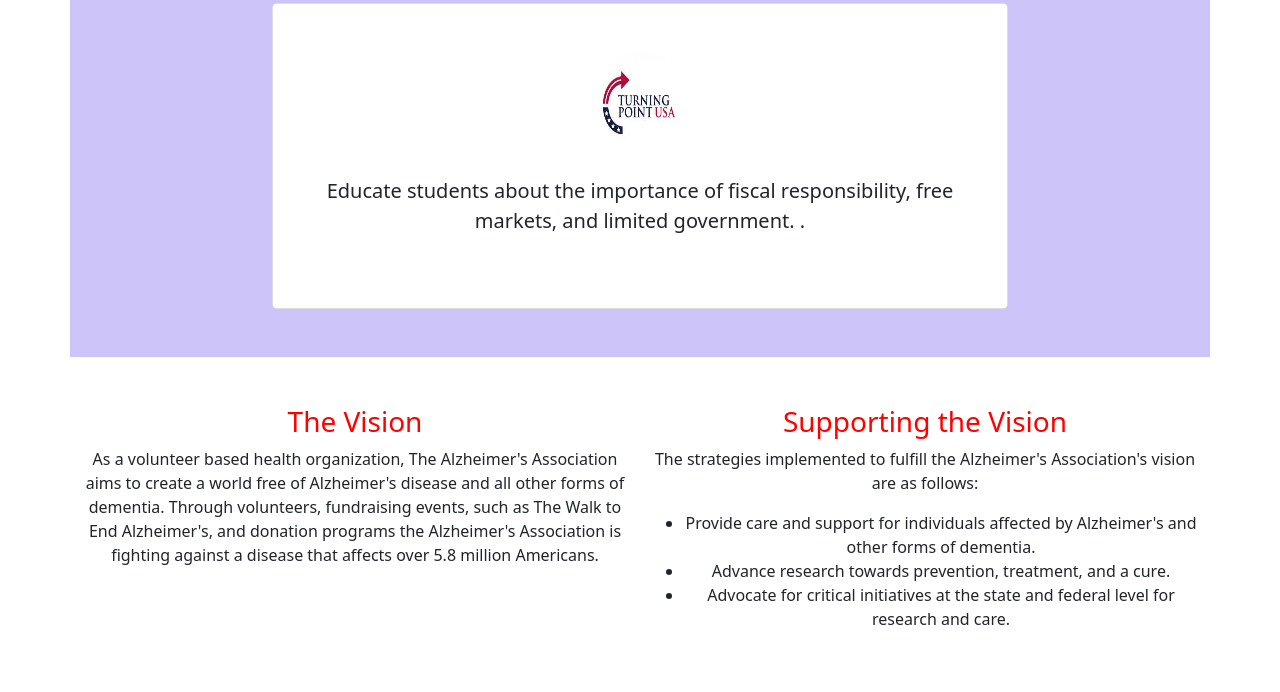
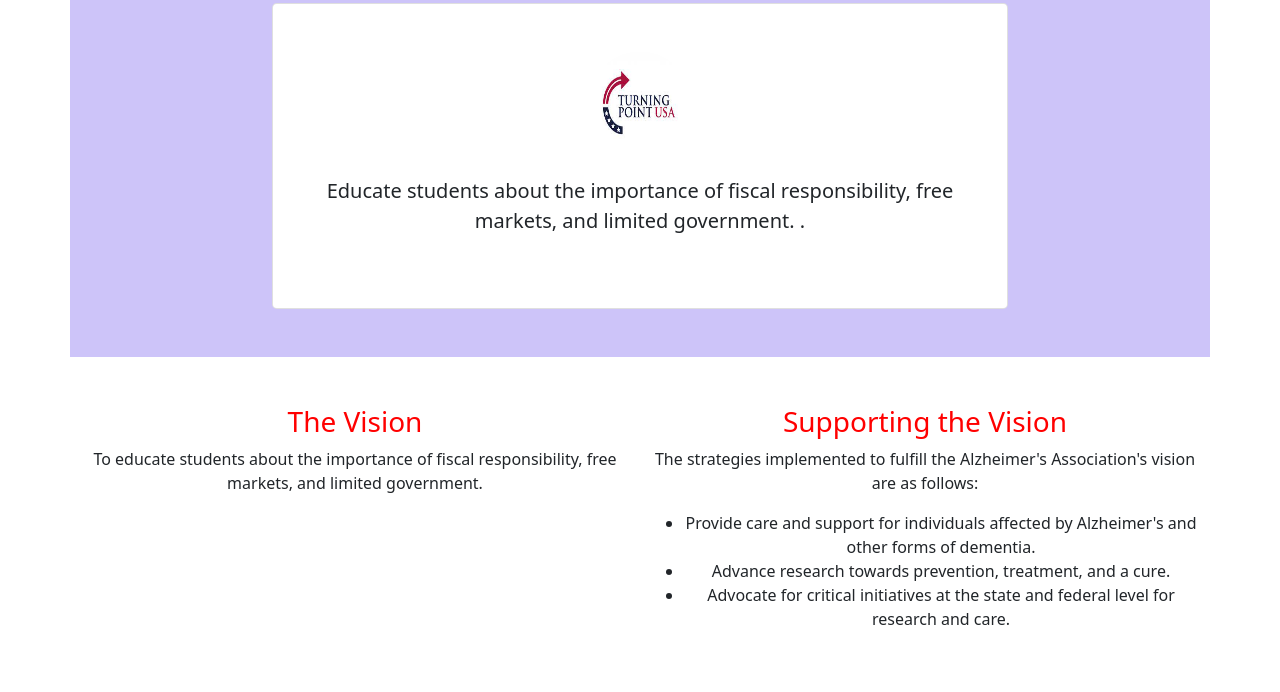
Before and after one commit to BrennaGraves/BrennaGraves.github.io, a plain HTML site: page bacs200/nonprofit.html in a window 1280 px wide. Shown: the part 697-1389 px from the top of the page. Drawn offline with nearby package versions, Linux system fonts and the light colour scheme.

Commit message:
Update nonprofit.html

```diff
--- a/bacs200/nonprofit.html
+++ b/bacs200/nonprofit.html
@@ -79,10 +79,7 @@
 
             <div class="col-sm text-center">
                 <h3>The Vision</h3>
-                <p>As a volunteer based health organization, The Alzheimer's Association aims to create a world free of
-                    Alzheimer's disease and all other forms of dementia. Through volunteers, fundraising events, such as
-                    The Walk to End Alzheimer's, and donation programs the Alzheimer's Association is fighting against a
-                    disease that affects over 5.8 million Americans.
+                <p>To educate students about the importance of fiscal responsibility, free markets, and limited government.
                 </p>
             </div>
             <div class="col-sm text-center">
```
